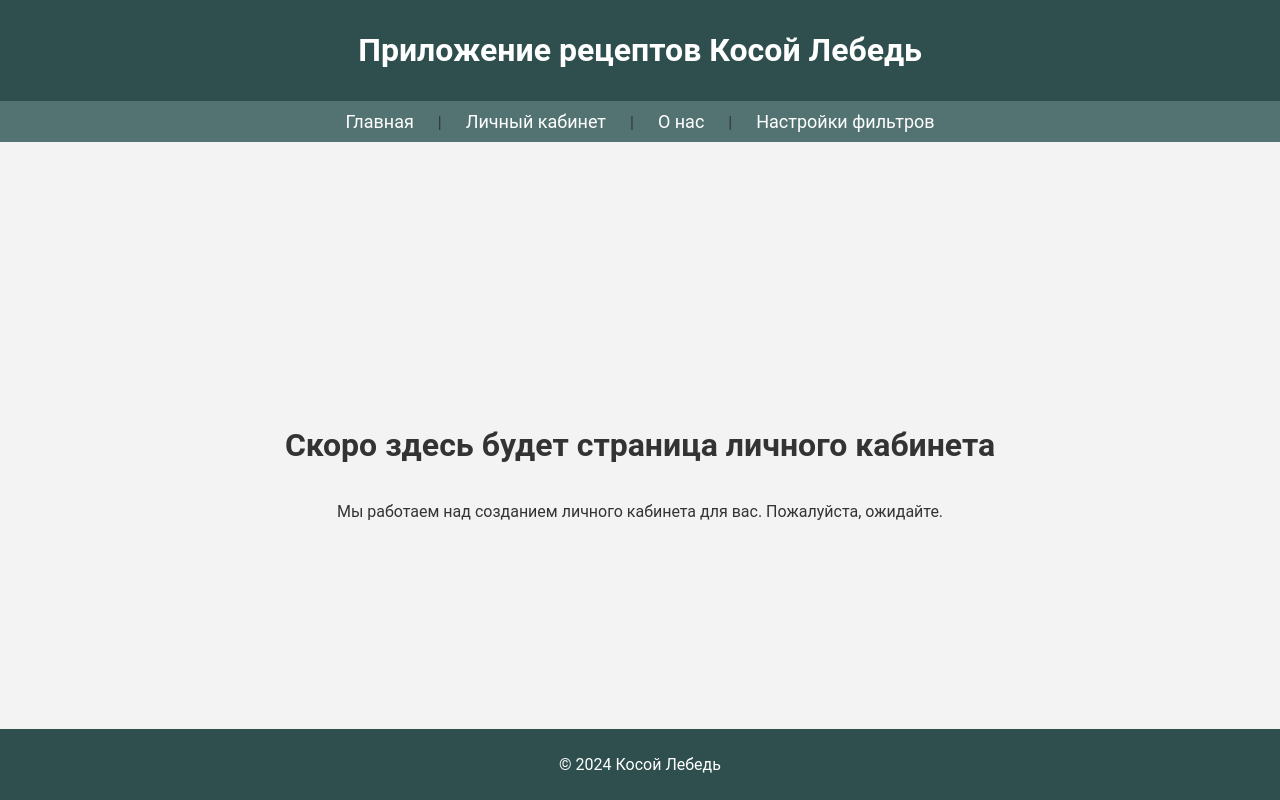
After one commit to Komandor2003/KosoyLebed_Vse_Recepty_V_Odnom_Prilozheyy, a Django app: page /profile in a window 1280 px wide. The commit adds this page. Run offline with Django 5.2, Linux system fonts and the light colour scheme.

Commit message:
Add files via upload

```diff
--- /dev/null
+++ b/baza_django/baza_django/main/templates/main/profile.html
@@ -0,0 +1,74 @@
+<!DOCTYPE html>
+<html lang="en">
+<head>
+    <meta charset="UTF-8">
+    <meta name="viewport" content="width=device-width, initial-scale=1.0">
+    <title>Скоро здесь будет личный кабинет</title>
+    <style>
+        body {
+            font-family: 'Roboto', sans-serif;
+            background-color: #f3f3f3;
+            margin: 0;
+            padding: 0;
+            color: #333;
+            text-align: center;
+            min-height: 100vh;
+            display: flex;
+            flex-direction: column;
+        }
+        nav {
+            background-color: #537373;
+            padding: 10px 0;
+            text-align: center;
+        }
+        nav a {
+            color: white;
+            text-decoration: none;
+            margin: 0 20px;
+            font-size: 18px;
+        }
+        .content-container {
+            flex-grow: 1;
+            display: flex;
+            justify-content: center;
+            align-items: center;
+            flex-direction: column;
+        }
+        footer {
+            background-color: #2f4f4f;
+            color: white;
+            text-align: center;
+            padding: 10px 0;
+            width: 100%;
+            position: fixed;
+            bottom: 0;
+        }
+        header {
+            background-color: #2f4f4f;
+            padding: 10px 0;
+            text-align: center;
+        }
+        header h1 {
+            color: white;
+        }
+    </style>
+</head>
+<body>
+    <header>
+        <h1>Приложение рецептов Косой Лебедь</h1>
+    </header>
+    <nav>
+        <a href="main" class="nav-link">Главная</a> |
+        <a href="profile" class="nav-link">Личный кабинет</a> |
+        <a href="about" class="nav-link">О нас</a> |
+        <a href="filters" class="nav-link">Настройки фильтров</a>
+    </nav>
+    <div class="content-container">
+        <h1>Скоро здесь будет страница личного кабинета</h1>
+        <p>Мы работаем над созданием личного кабинета для вас. Пожалуйста, ожидайте.</p>
+    </div>
+    <footer>
+        <p>&copy; 2024 Косой Лебедь</p>
+    </footer>
+</body>
+</html>
--- a/baza_django/baza_django/main/urls.py
+++ b/baza_django/baza_django/main/urls.py
@@ -3,5 +3,7 @@ from . import views
 urlpatterns = [
     path('', views.main_meals),
     path('about', views.about),
-    path('main', views.main_meals)
+    path('main', views.main_meals),
+    path('profile', views.profile),
+    path('filters', views.filters)
 ]
--- a/baza_django/baza_django/main/views.py
+++ b/baza_django/baza_django/main/views.py
@@ -4,3 +4,7 @@ def main_meals(request):
     return render(request, 'main/main_meals.html')
 def about(request):
     return render(request, 'main/about.html')
+def profile(request):
+    return render(request, 'main/profile.html')
+def filters(request):
+    return render(request, 'main/filters.html')
```
Also changed, not shown: baza_django/baza_django/main/templates/main/about.html (+41 -26 lines), baza_django/baza_django/main/templates/main/filters.html (added, +74 -0 lines), baza_django/baza_django/main/templates/main/main_meals.html (+2 -6 lines).
